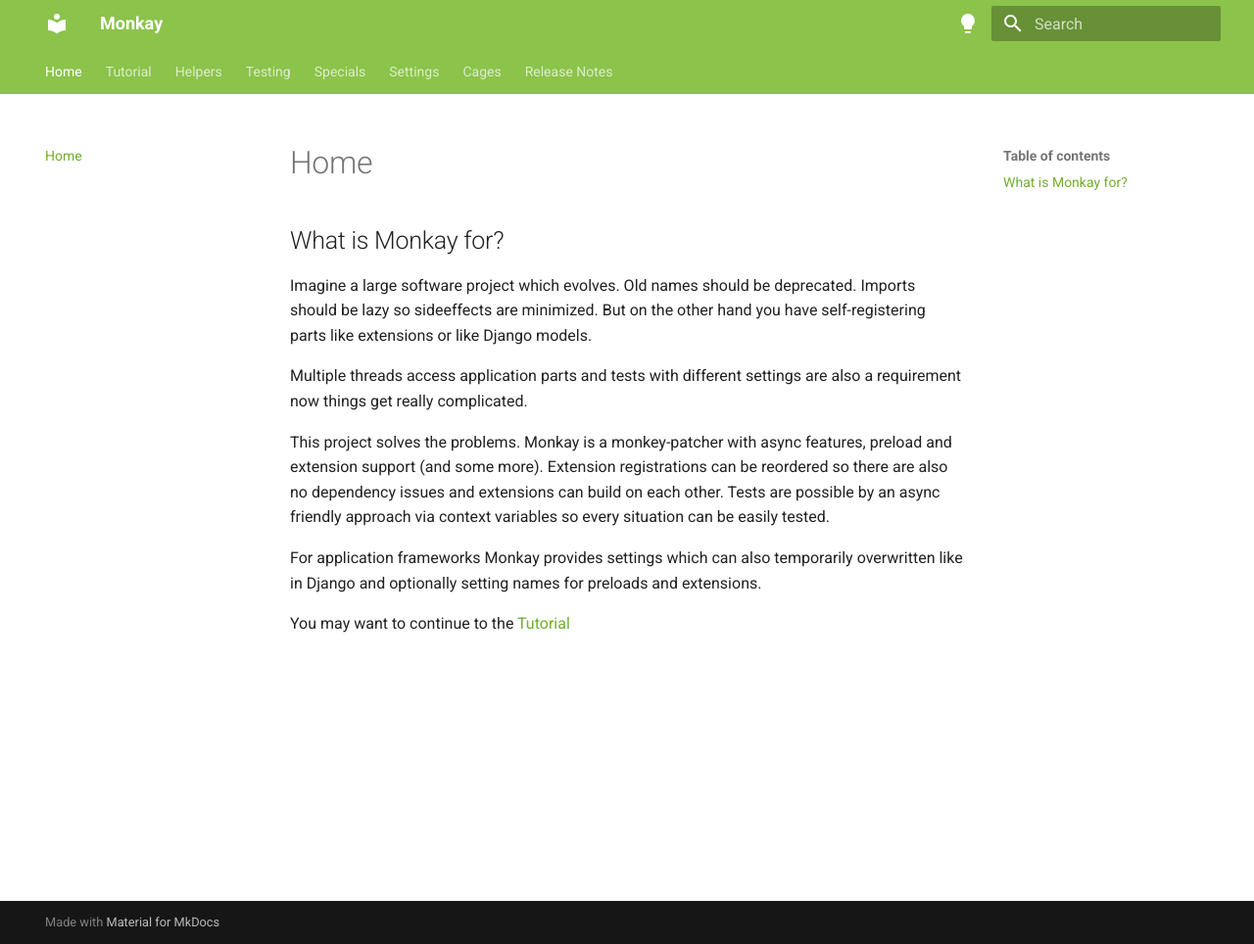
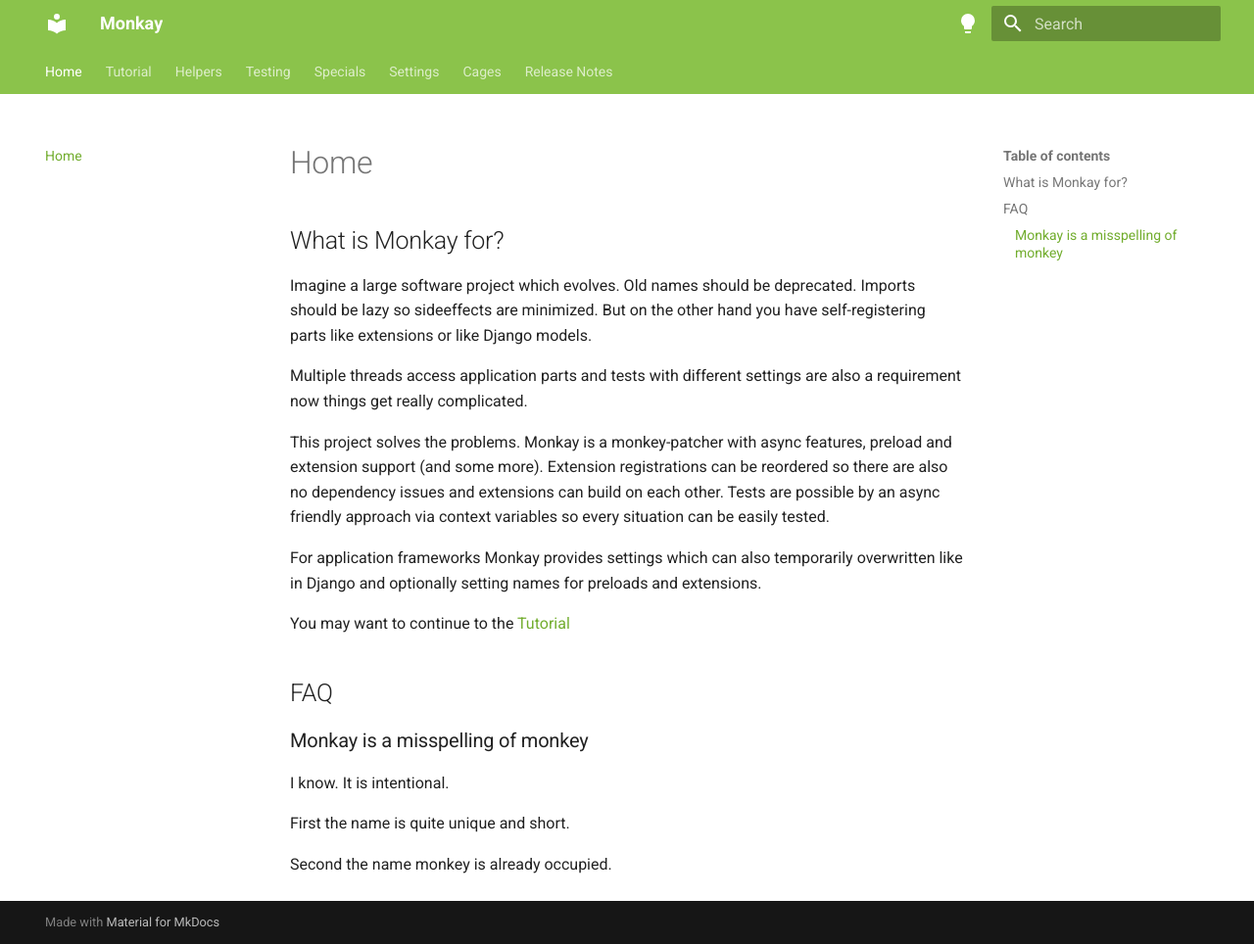
Before and after one commit to dymmond/monkay, an MkDocs documentation site: the page built from docs/index.md, in a window 1280 px wide and 964 px high. Shown: the whole window at 98% size. Built offline with MkDocs 1.6.1 and Material for MkDocs 9.7.7, drawn with Linux system fonts in a browser that asks for light colours.

Commit message:
add FAQ for name

```diff
--- a/docs/index.md
+++ b/docs/index.md
@@ -18,3 +18,14 @@
 optionally setting names for preloads and extensions.
 
 You may want to continue to the [Tutorial](tutorial.md)
+
+
+## FAQ
+
+### Monkay is a misspelling of monkey
+
+I know. It is intentional.
+
+First the name is quite unique and short.
+
+Second the name monkey is already occupied.
```
